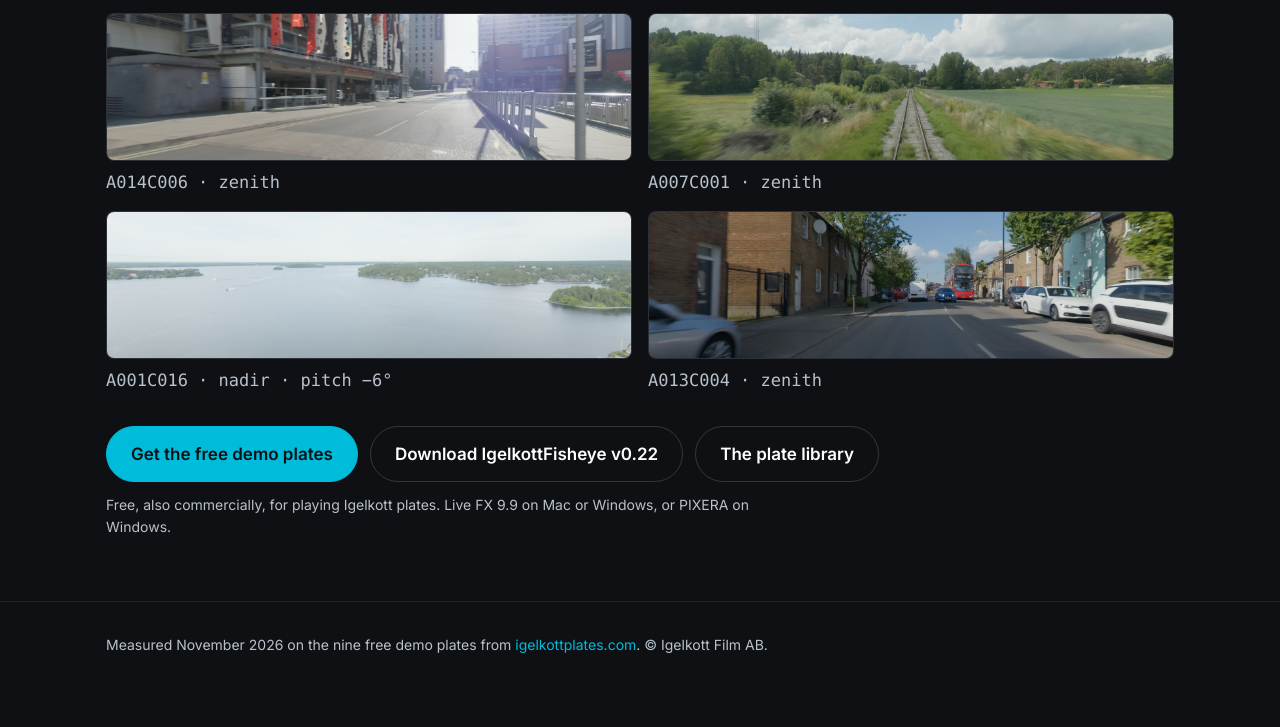
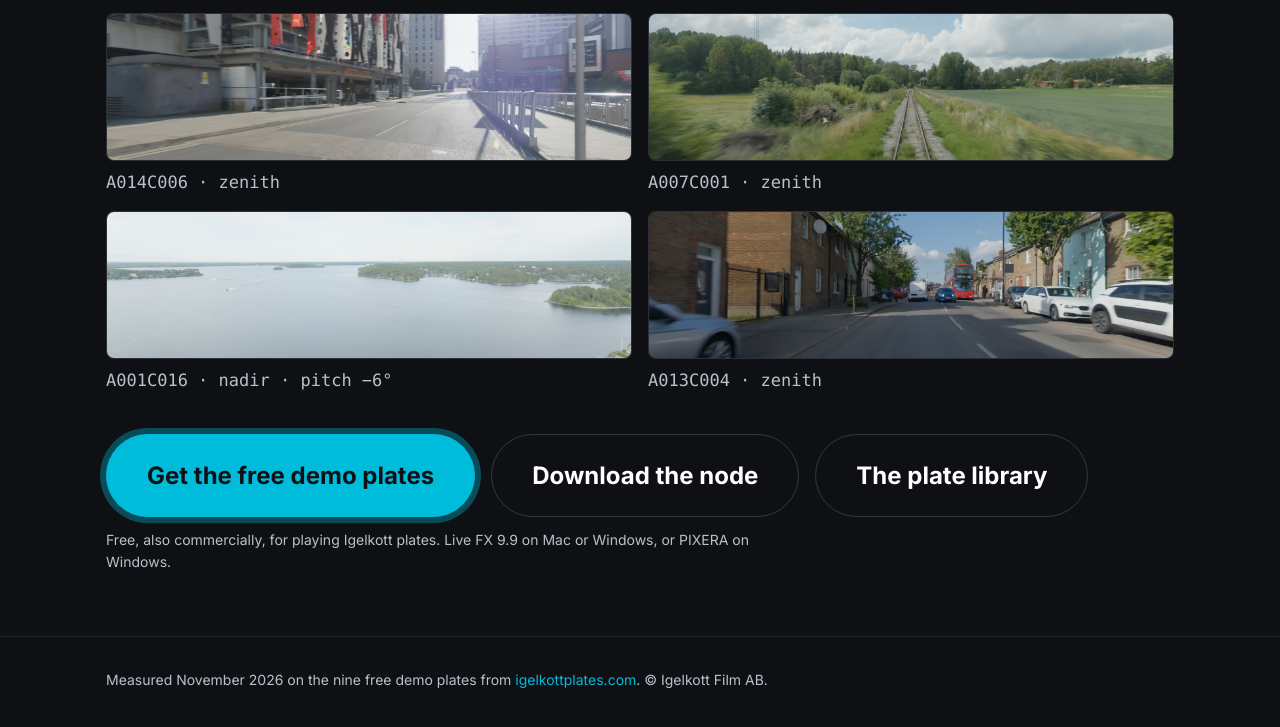
Before and after one commit to IgelkottPlates/IgelkottFisheye2D, a plain HTML site: page docs/index.html in a window 1280 px wide. Shown: the part 6373-7100 px from the top of the page. Before the commit the page ends 7077 px from the top, so only its background shows below. Drawn offline with Linux system fonts and the light colour scheme.

Commit message:
Product page: larger call-to-action buttons at the end
Co-Authored-By: Claude Opus 5.5 <noreply@anthropic.com>

```diff
--- a/docs/index.html
+++ b/docs/index.html
@@ -169,6 +169,10 @@ td.ok { color: var(--good); font-weight: 600; }
 .btn:hover { background: var(--igelkott-accent-hover); border-color: var(--igelkott-accent-hover); }
 .btn.ghost { background: transparent; color: var(--fg); border-color: var(--line-2); }
 .btn.ghost:hover { background: var(--panel-2); border-color: var(--line-2); }
+.cta-actions.big { margin-top: var(--igelkott-space-10); gap: var(--igelkott-space-4); }
+.cta-actions.big .btn { font-size: clamp(20px, 2.2vw, 24px); padding: 22px 40px; font-weight: 700; }
+.cta-actions.big .btn:first-child { box-shadow: 0 0 0 6px var(--igelkott-accent-glow); }
+@media (max-width: 820px) { .cta-actions.big .btn { flex: 1 1 100%; text-align: center; } }
 .stack { display: flex; flex-direction: column; gap: var(--igelkott-space-6); }
 
 footer { border-top: 1px solid var(--line); padding-block: var(--igelkott-space-8) var(--igelkott-space-12); }
@@ -321,9 +325,9 @@ footer p { font-size: 14px; max-width: none; }
     <figure><img src="img/g8_A001C016.jpg" width="1600" height="450" alt="A001C016: a wide fjord with islands, seen from the air" loading="lazy"><figcaption class="mono">A001C016 · nadir · pitch −6°</figcaption></figure>
     <figure><img src="img/g1_A013C004.jpg" width="1600" height="450" alt="A013C004: driving down a street of brick houses, a red double-decker bus ahead" loading="lazy"><figcaption class="mono">A013C004 · zenith</figcaption></figure>
   </div>
-  <div class="cta-actions" style="margin-top:var(--igelkott-space-8)">
+  <div class="cta-actions big">
     <a class="btn" href="https://igelkottplates.com/?openDemo=1">Get the free demo plates</a>
-    <a class="btn ghost" href="https://github.com/IgelkottPlates/IgelkottFisheye2D/releases/tag/v0.22">Download IgelkottFisheye v0.22</a>
+    <a class="btn ghost" href="https://github.com/IgelkottPlates/IgelkottFisheye2D/releases/tag/v0.22">Download the node</a>
     <a class="btn ghost" href="https://igelkottplates.com">The plate library</a>
   </div>
   <p class="caption">Free, also commercially, for playing Igelkott plates. Live FX 9.9 on Mac or Windows, or PIXERA on Windows.</p>
```
